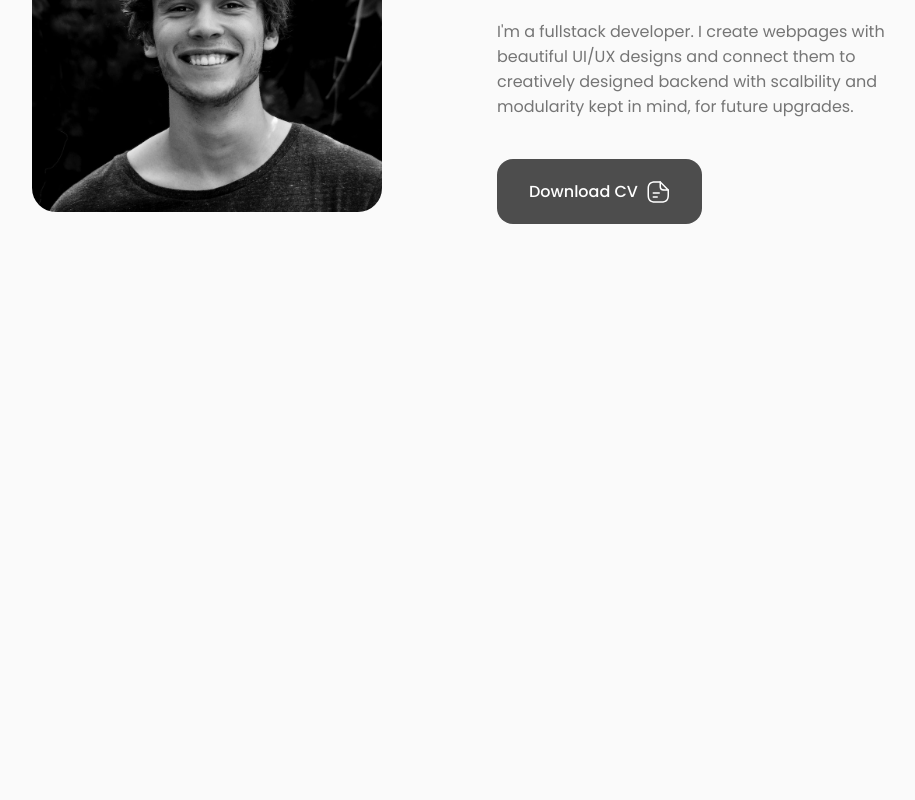
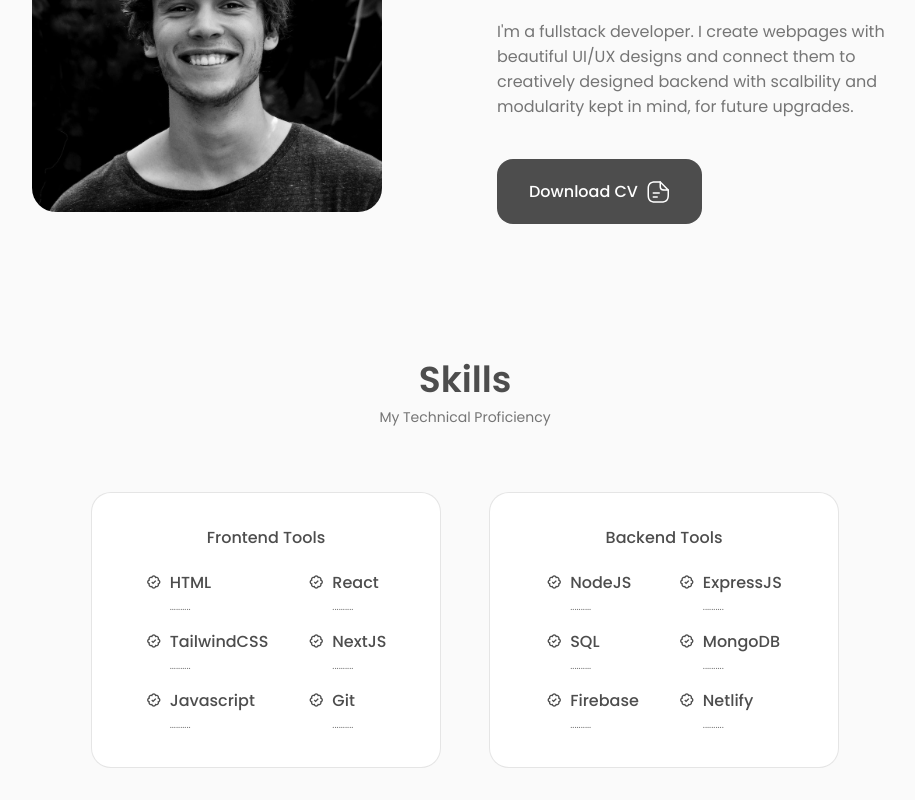
Before and after one commit to MZHussain0/MZH-portfolio, a React (Vite) app: page / in a window 1280 px wide. Shown: the part 1053-1853 px from the top of the page, without its empty margins (175-1090 px from the left). Before the commit the page ends 1309 px from the top, so only its background shows below. Built offline with nearby package versions, Linux system fonts and the light colour scheme.

Commit message:
Setup Skills Section

```diff
--- a/src/App.jsx
+++ b/src/App.jsx
@@ -2,6 +2,7 @@
 import About from "./components/About/About";
 import Header from "./components/Header/Header";
 import Home from "./components/Home/Home";
+import Skills from "./components/Skills/Skills";
 
 function App() {
   return (
@@ -10,6 +11,7 @@
       <main className="main">
         <Home />
         <About />
+        <Skills />
       </main>
     </>
   );
--- /dev/null
+++ b/src/components/Skills/Backend.jsx
@@ -0,0 +1,60 @@
+import React from "react";
+
+const Backend = () => {
+  return (
+    <div className="skills__content">
+      <h3 className="skills__title">Backend Tools</h3>
+
+      <div className="skills__box">
+        <div className="skills__group">
+          <div className="skills__data">
+            <i className="bx bx-badge-check"></i>
+            <div>
+              <h3 className="skills__name">NodeJS</h3>
+              <span className="skills__level">..........</span>
+            </div>
+          </div>
+          <div className="skills__data">
+            <i className="bx bx-badge-check"></i>
+            <div>
+              <h3 className="skills__name">SQL</h3>
+              <span className="skills__level">..........</span>
+            </div>
+          </div>
+          <div className="skills__data">
+            <i className="bx bx-badge-check"></i>
+            <div>
+              <h3 className="skills__name">Firebase</h3>
+              <span className="skills__level">..........</span>
+            </div>
+          </div>
+        </div>
+        <div className="skills__group">
+          <div className="skills__data">
+            <i className="bx bx-badge-check"></i>
+            <div>
+              <h3 className="skills__name">ExpressJS</h3>
+              <span className="skills__level">..........</span>
+            </div>
+          </div>
+          <div className="skills__data">
+            <i className="bx bx-badge-check"></i>
+            <div>
+              <h3 className="skills__name">MongoDB</h3>
+              <span className="skills__level">..........</span>
+            </div>
+          </div>
+          <div className="skills__data">
+            <i className="bx bx-badge-check"></i>
+            <div>
+              <h3 className="skills__name">Netlify</h3>
+              <span className="skills__level">..........</span>
+            </div>
+          </div>
+        </div>
+      </div>
+    </div>
+  );
+};
+
+export default Backend;
--- /dev/null
+++ b/src/components/Skills/Frontend.jsx
@@ -0,0 +1,60 @@
+import React from "react";
+
+const Frontend = () => {
+  return (
+    <div className="skills__content">
+      <h3 className="skills__title">Frontend Tools</h3>
+
+      <div className="skills__box">
+        <div className="skills__group">
+          <div className="skills__data">
+            <i className="bx bx-badge-check"></i>
+            <div>
+              <h3 className="skills__name">HTML</h3>
+              <span className="skills__level">..........</span>
+            </div>
+          </div>
+          <div className="skills__data">
+            <i className="bx bx-badge-check"></i>
+            <div>
+              <h3 className="skills__name">TailwindCSS</h3>
+              <span className="skills__level">..........</span>
+            </div>
+          </div>
+          <div className="skills__data">
+            <i className="bx bx-badge-check"></i>
+            <div>
+              <h3 className="skills__name">Javascript</h3>
+              <span className="skills__level">..........</span>
+            </div>
+          </div>
+        </div>
+        <div className="skills__group">
+          <div className="skills__data">
+            <i className="bx bx-badge-check"></i>
+            <div>
+              <h3 className="skills__name">React</h3>
+              <span className="skills__level">..........</span>
+            </div>
+          </div>
+          <div className="skills__data">
+            <i className="bx bx-badge-check"></i>
+            <div>
+              <h3 className="skills__name">NextJS</h3>
+              <span className="skills__level">..........</span>
+            </div>
+          </div>
+          <div className="skills__data">
+            <i className="bx bx-badge-check"></i>
+            <div>
+              <h3 className="skills__name">Git</h3>
+              <span className="skills__level">..........</span>
+            </div>
+          </div>
+        </div>
+      </div>
+    </div>
+  );
+};
+
+export default Frontend;
--- /dev/null
+++ b/src/components/Skills/Skills.css
@@ -0,0 +1,85 @@
+.skills__container {
+  grid-template-columns: repeat(2, 350px);
+  column-gap: 3rem;
+  justify-content: center;
+}
+
+.skills__content {
+  background-color: var(--container-color);
+  border: 1px solid rgba(0, 0, 0, 0.1);
+  padding: 2rem 4rem;
+  border-radius: 1.25rem;
+}
+
+.skills__title {
+  font-size: var(--fs-normal);
+  font-weight: var(--fw-medium);
+  text-align: center;
+  margin-bottom: var(--mb-1-5);
+}
+
+.skills__box {
+  display: flex;
+  justify-content: center;
+  column-gap: 2.5rem;
+}
+
+.skills__group {
+  display: grid;
+  align-items: flex-start;
+  row-gap: 1rem;
+}
+
+.skills__data {
+  display: flex;
+  column-gap: 0.5rem;
+}
+
+.skills .bx-badge-check {
+  font-size: 1rem;
+  color: var(--title-color)
+}
+
+.skills__name {
+  font-size: var(--fs-normal);
+  font-weight: var(--fw-medium);
+  line-height: 18px;
+  position: relative;
+}
+
+.skills__level {
+  font-size: var(--fs-tiny);
+  ;
+}
+
+/* ============ BREAKPOINTS =========== */
+/* For Larger Devices */
+@media screen and (max-width:992px) {
+  .skills__container {
+    grid-template-columns: max-content;
+    row-gap: 2rem;
+  }
+}
+
+/* For Medium Devices */
+
+@media screen and (max-width:576px) {
+  .skills__container {
+    grid-template-columns: 1fr;
+  }
+
+  .skills__content {
+    padding: 1.5rem;
+  }
+}
+
+/* For Small Screen */
+@media screen and (max-width:350px) {
+  .skills__box {
+    column-gap: 1.25rem;
+  }
+
+  .skills__name {
+    font-size: var(--fs-small);
+  }
+}
--- /dev/null
+++ b/src/components/Skills/Skills.jsx
@@ -0,0 +1,20 @@
+import React from "react";
+import Backend from "./Backend";
+import Frontend from "./Frontend";
+import "./Skills.css";
+
+const Skills = () => {
+  return (
+    <section className="skills section" id="skills">
+      <h2 className="section__title">Skills</h2>
+      <span className="section__subtitle">My Technical Proficiency</span>
+
+      <div className="skills__container container grid">
+        <Frontend />
+        <Backend />
+      </div>
+    </section>
+  );
+};
+
+export default Skills;
```
